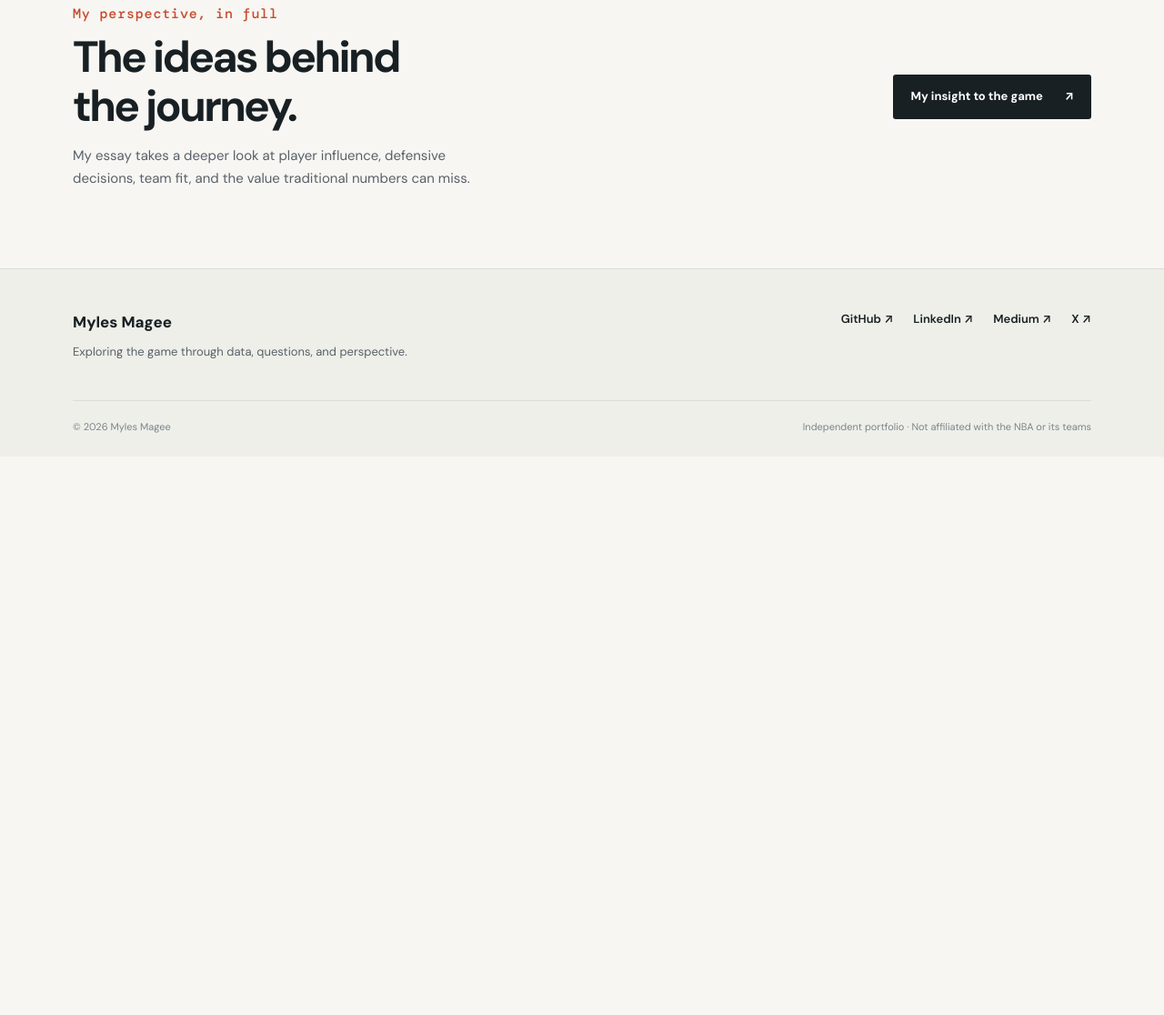
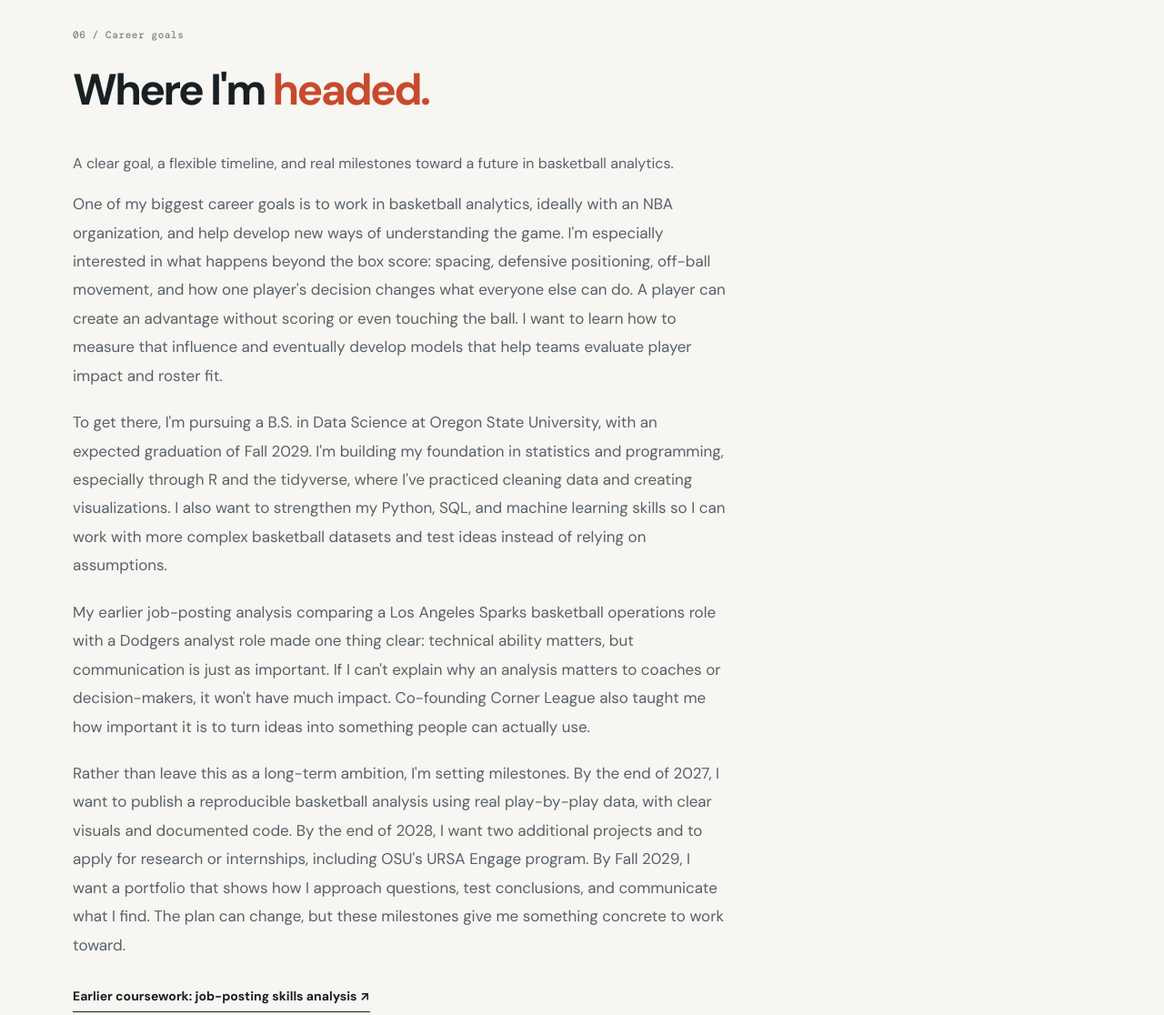
Before and after one commit to mylesanalytics/mm-portfolio, a plain HTML site: page index.html in a window 1280 px wide. Shown: the part 5812-6928 px from the top of the page at 91% size. Before the commit the page ends 6314 px from the top, so only its background shows below. Drawn offline with nearby package versions, Linux system fonts and the light colour scheme.

Commit message:
Add career goals reflection and action plan

```diff
--- a/index.html
+++ b/index.html
@@ -118,6 +118,22 @@
 </div>
 <div class="skills-strip"><span>Currently developing</span><p>Statistics &amp; modeling <span aria-hidden="true">·</span> R &amp; tidyverse <span aria-hidden="true">·</span> Machine learning <span aria-hidden="true">·</span> Applied research</p></div>
 </section>
+<section aria-labelledby="career-goals-title" class="section section-rule career-goals-section" id="career-goals">
+<div class="container career-goals-grid">
+  <div class="career-goals-intro">
+    <p class="section-label">06 / Career goals</p>
+    <h2 id="career-goals-title">Where I'm <span class="text-orange">headed.</span></h2>
+    <p class="career-goals-deck">A clear goal, a flexible timeline, and real milestones toward a future in basketball analytics.</p>
+  </div>
+  <div class="career-goals-body body-copy">
+    <p>One of my biggest career goals is to work in basketball analytics, ideally with an NBA organization, and help develop new ways of understanding the game. I'm especially interested in what happens beyond the box score: spacing, defensive positioning, off-ball movement, and how one player's decision changes what everyone else can do. A player can create an advantage without scoring or even touching the ball. I want to learn how to measure that influence and eventually develop models that help teams evaluate player impact and roster fit.</p>
+    <p>To get there, I'm pursuing a B.S. in Data Science at Oregon State University, with an expected graduation of Fall 2029. I'm building my foundation in statistics and programming, especially through R and the tidyverse, where I've practiced cleaning data and creating visualizations. I also want to strengthen my Python, SQL, and machine learning skills so I can work with more complex basketball datasets and test ideas instead of relying on assumptions.</p>
+    <p>My earlier job-posting analysis comparing a Los Angeles Sparks basketball operations role with a Dodgers analyst role made one thing clear: technical ability matters, but communication is just as important. If I can't explain why an analysis matters to coaches or decision-makers, it won't have much impact. Co-founding Corner League also taught me how important it is to turn ideas into something people can actually use.</p>
+    <p>Rather than leave this as a long-term ambition, I'm setting milestones. By the end of 2027, I want to publish a reproducible basketball analysis using real play-by-play data, with clear visuals and documented code. By the end of 2028, I want two additional projects and to apply for research or internships, including OSU's URSA Engage program. By Fall 2029, I want a portfolio that shows how I approach questions, test conclusions, and communicate what I find. The plan can change, but these milestones give me something concrete to work toward.</p>
+    <a class="inline-link career-goals-source" href="https://github.com/mylesanalytics/mm-portfolio/blob/main/job-posting-skills.md" target="_blank" rel="noopener noreferrer">Earlier coursework: job-posting skills analysis ↗</a>
+  </div>
+</div>
+</section>
 <section aria-labelledby="closing-title" class="closing container"><div><p class="eyebrow">My perspective, in full</p><h2 id="closing-title">The ideas behind<br/>the journey.</h2><p>My essay takes a deeper look at player influence, defensive decisions, team fit, and the value traditional numbers can miss.</p></div><a class="button-primary" href="philosophy.html">My insight to the game <span aria-hidden="true">↗</span></a></section>
 </main><footer class="site-footer">
 <div class="container footer-inner">
```
